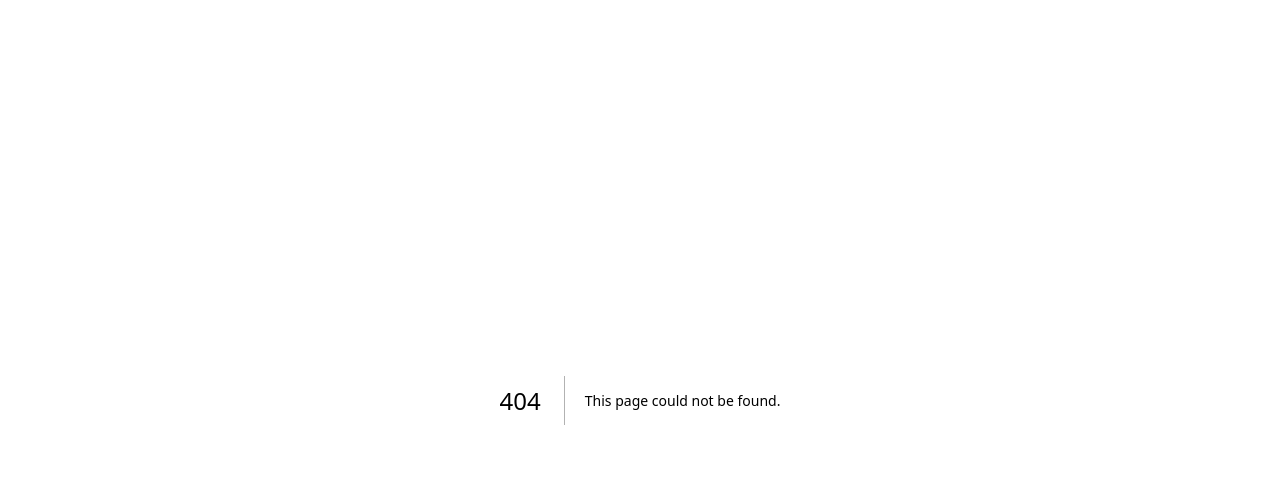
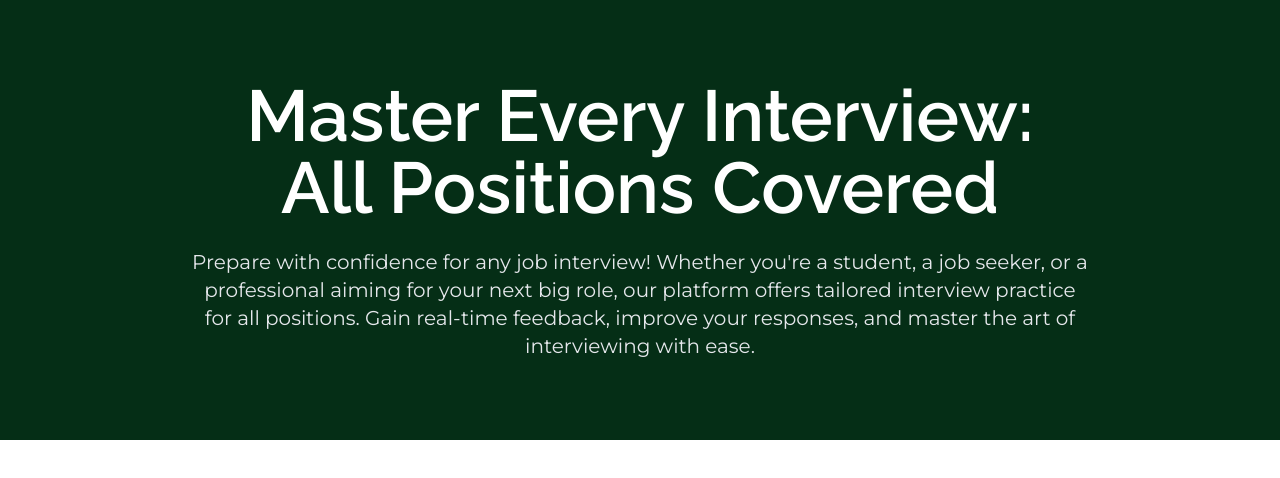
Before and after one commit to safatsaat2/interview-prep, a Next.js app: page /all-positions in a window 1280 px wide. Before the commit this address had no page. Shown: the top 478 px of the page. Built offline with nearby package versions, Linux system fonts and the light colour scheme.

Commit message:
all position route define

```diff
--- /dev/null
+++ b/src/app/_components/all-positions/HeaderArea.jsx
@@ -0,0 +1,23 @@
+import React from "react";
+
+const HeaderArea = () => {
+  return (
+    <section className="bg-green-950 py-20 px-6 text-center">
+      <div className="max-w-4xl mx-auto">
+        <h2 className="text-4xl md:text-6xl lg:text-7xl text-white font-raleway capitalize font-semibold leading-tight">
+          Master Every Interview: <br className="hidden md:block" /> All
+          Positions Covered
+        </h2>
+        <p className="text-lg md:text-xl text-gray-200 mt-6 font-montserrat leading-relaxed">
+          Prepare with confidence for any job interview! Whether you're a
+          student, a job seeker, or a professional aiming for your next big
+          role, our platform offers tailored interview practice for all
+          positions. Gain real-time feedback, improve your responses, and master
+          the art of interviewing with ease.
+        </p>
+      </div>
+    </section>
+  );
+};
+
+export default HeaderArea;
--- /dev/null
+++ b/src/app/all-positions/page.jsx
@@ -0,0 +1,12 @@
+import React from "react";
+import HeaderArea from "../_components/all-positions/HeaderArea";
+
+const page = () => {
+  return (
+    <>
+    <HeaderArea/>
+    </>
+  );
+};
+
+export default page;
```
Also changed, not shown: src/app/page.js (+4 -5 lines), src/app/_components/HeroSection.jsx (renamed from src/app/components/HeroSection.jsx), src/app/_components/InstantTestSection.jsx (renamed from src/app/components/InstantTestSection.jsx), src/app/_components/OurUserSection.jsx (renamed from src/app/components/OurUserSection.jsx), src/app/_components/WhyUsSection.jsx (renamed from src/app/components/WhyUsSection.jsx).
